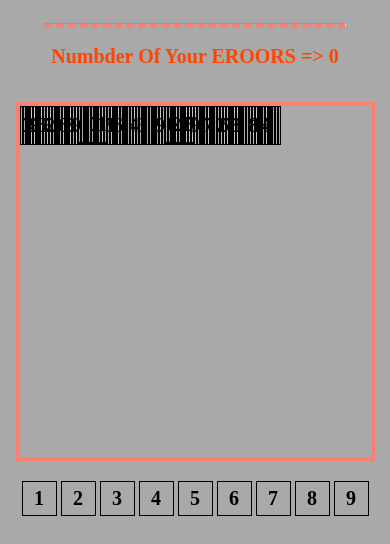
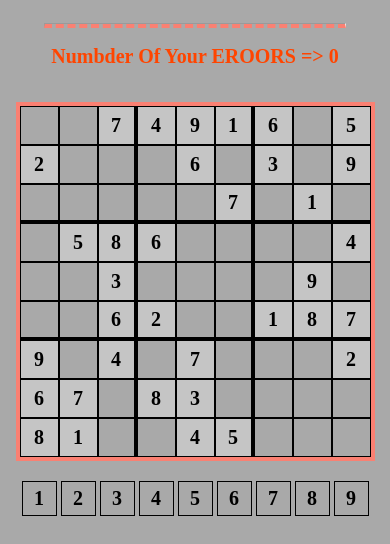
Before and after one commit to devgirlpro/Sudoku-Game-DOM-JS, a plain HTML site: page index.html in a window 390 px wide. Shown: the part 72-616 px from the top of the page. Drawn offline with Linux system fonts and the light colour scheme.

Commit message:
fix mobile size problem

```diff
--- a/stylesheet/style.css
+++ b/stylesheet/style.css
@@ -38,7 +38,7 @@ hr{
 
 .tile, .number{
     box-sizing: border-box;
-    width: 3px;
+    width: 39px;
     height: 39px;
     border: 1px solid black;
 
```
